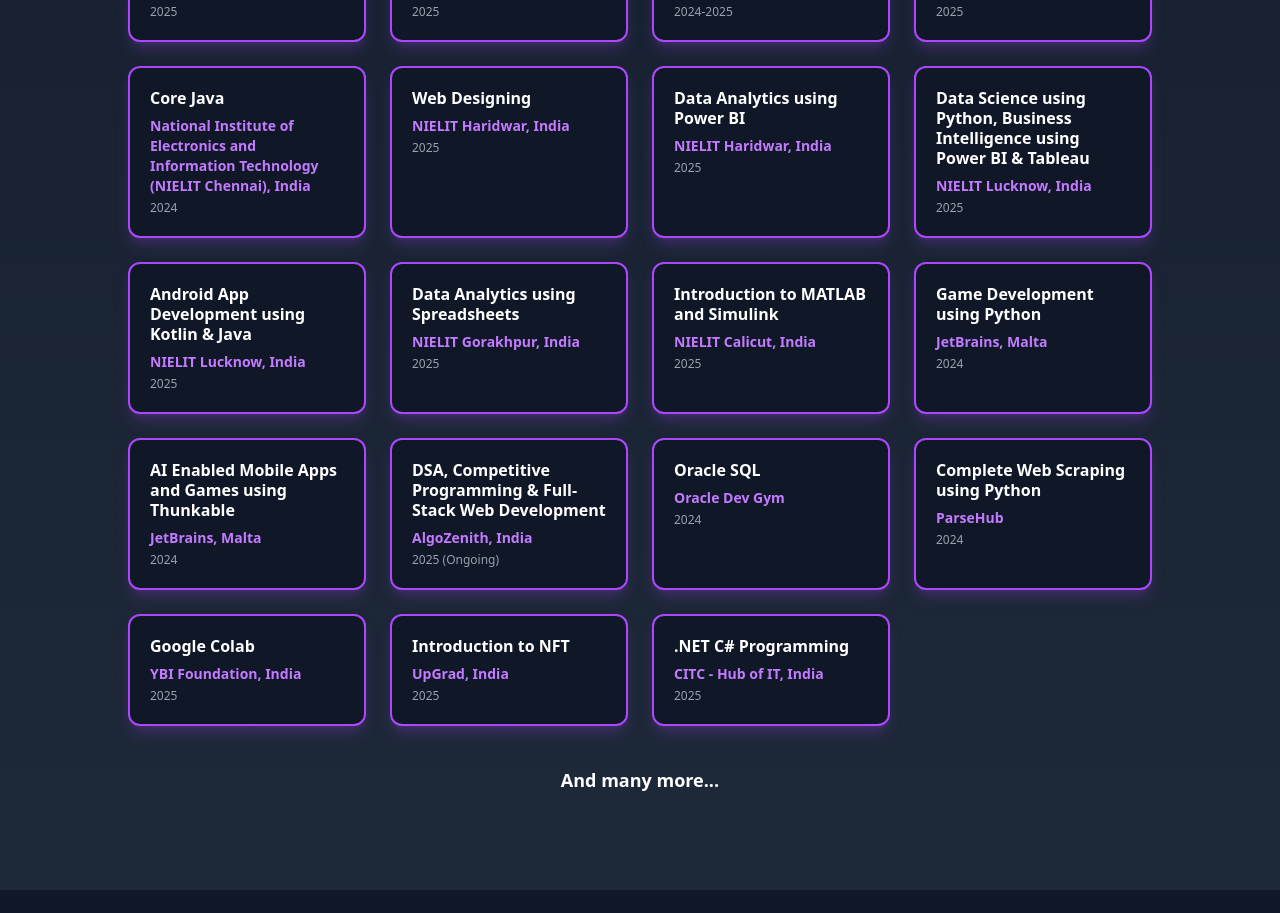
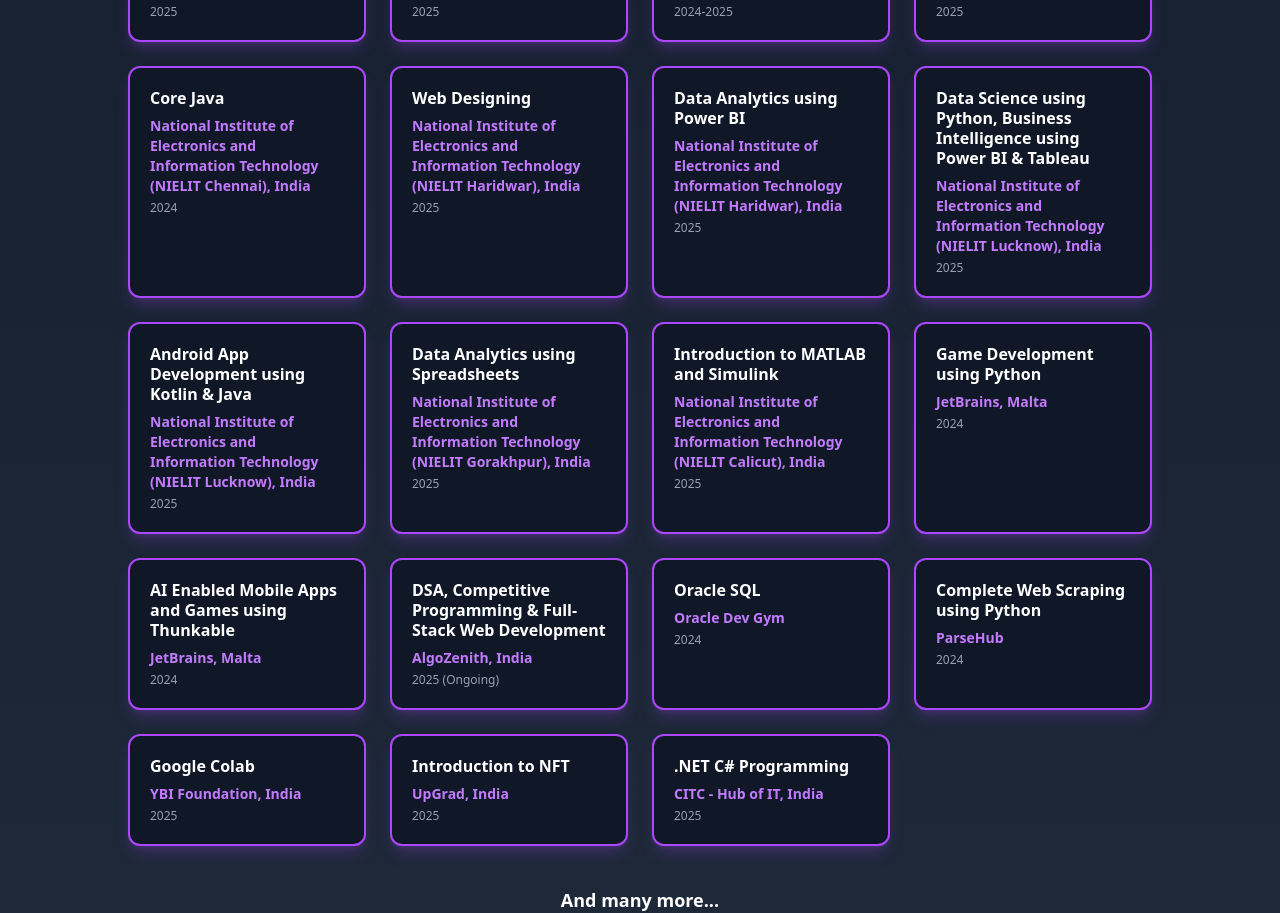
Before and after one commit to sarangmenon947/Portfolio, a React (Vite) app: page / in a window 1280 px wide. Shown: the part 6308-7221 px from the top of the page. Built offline with nearby package versions, Linux system fonts and the light colour scheme.

Commit message:
Initial commit

```diff
--- a/src/constants.js
+++ b/src/constants.js
@@ -499,37 +499,37 @@
     {
         id: 26,
         name: "Web Designing",
-        institution: "NIELIT Haridwar, India",
+        institution: "National Institute of Electronics and Information Technology (NIELIT Haridwar), India",
         year: "2025",
     },
     {
         id: 27,
         name: "Data Analytics using Power BI",
-        institution: "NIELIT Haridwar, India",
+        institution: "National Institute of Electronics and Information Technology (NIELIT Haridwar), India",
         year: "2025",
     },
     {
         id: 28,
         name: "Data Science using Python, Business Intelligence using Power BI & Tableau",
-        institution: "NIELIT Lucknow, India",
+        institution: "National Institute of Electronics and Information Technology (NIELIT Lucknow), India",
         year: "2025",
     },
     {
         id: 29,
         name: "Android App Development using Kotlin & Java",
-        institution: "NIELIT Lucknow, India",
+        institution: "National Institute of Electronics and Information Technology (NIELIT Lucknow), India",
         year: "2025",
     },
     {
         id: 30,
         name: "Data Analytics using Spreadsheets",
-        institution: "NIELIT Gorakhpur, India",
+        institution: "National Institute of Electronics and Information Technology (NIELIT Gorakhpur), India",
         year: "2025",
     },
     {
         id: 31,
         name: "Introduction to MATLAB and Simulink",
-        institution: "NIELIT Calicut, India",
+        institution: "National Institute of Electronics and Information Technology (NIELIT Calicut), India",
         year: "2025",
     },
     {
```
